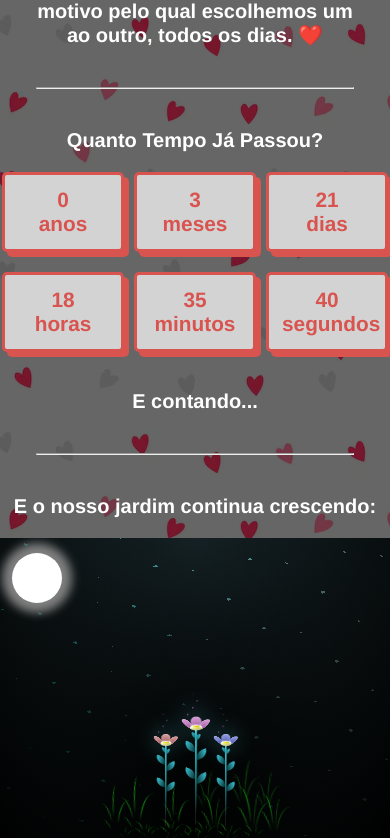
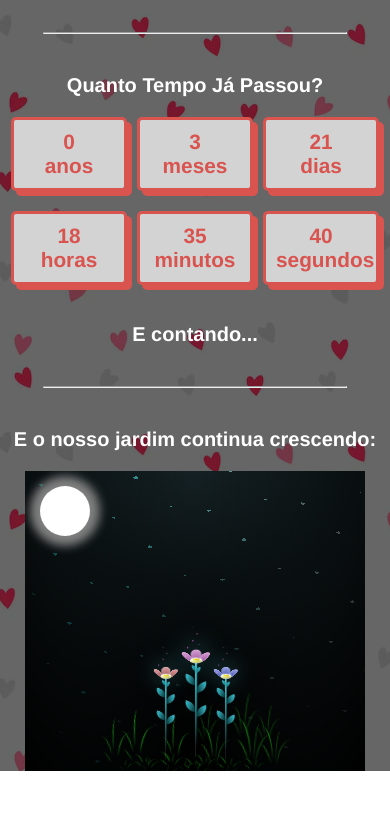
Before and after one commit to rflsza13/Nosso_Espaco, a plain HTML site: page index.html in a window 390 px wide. Shown: the part 887-1725 px from the top of the page. After the commit the page ends 1658 px from the top, so only its background shows below. Drawn offline with Linux system fonts and the light colour scheme.

Commit message:
Ajustes CSS

```diff
--- a/css/garden.css
+++ b/css/garden.css
@@ -1046,7 +1046,7 @@
     height: 50px;
   }
   .night {
-    width: 100%;
+    width: 90%;
     height: 300px;
   }
   .position_left_1 {
--- a/css/main.css
+++ b/css/main.css
@@ -50,6 +50,9 @@ section{
         font-size: 20px;
     }
     #paragrafo {
-        width: 80%;
+        width: 90%;
+    }
+    section{
+        height: 90%;
     }
 }
--- a/css/time.css
+++ b/css/time.css
@@ -28,7 +28,7 @@
       display: flex;
     }
     .timer {
-      padding: 13px;
+      padding: 10px;
       margin: 0 5px;
       width: 90px;
     }
```
